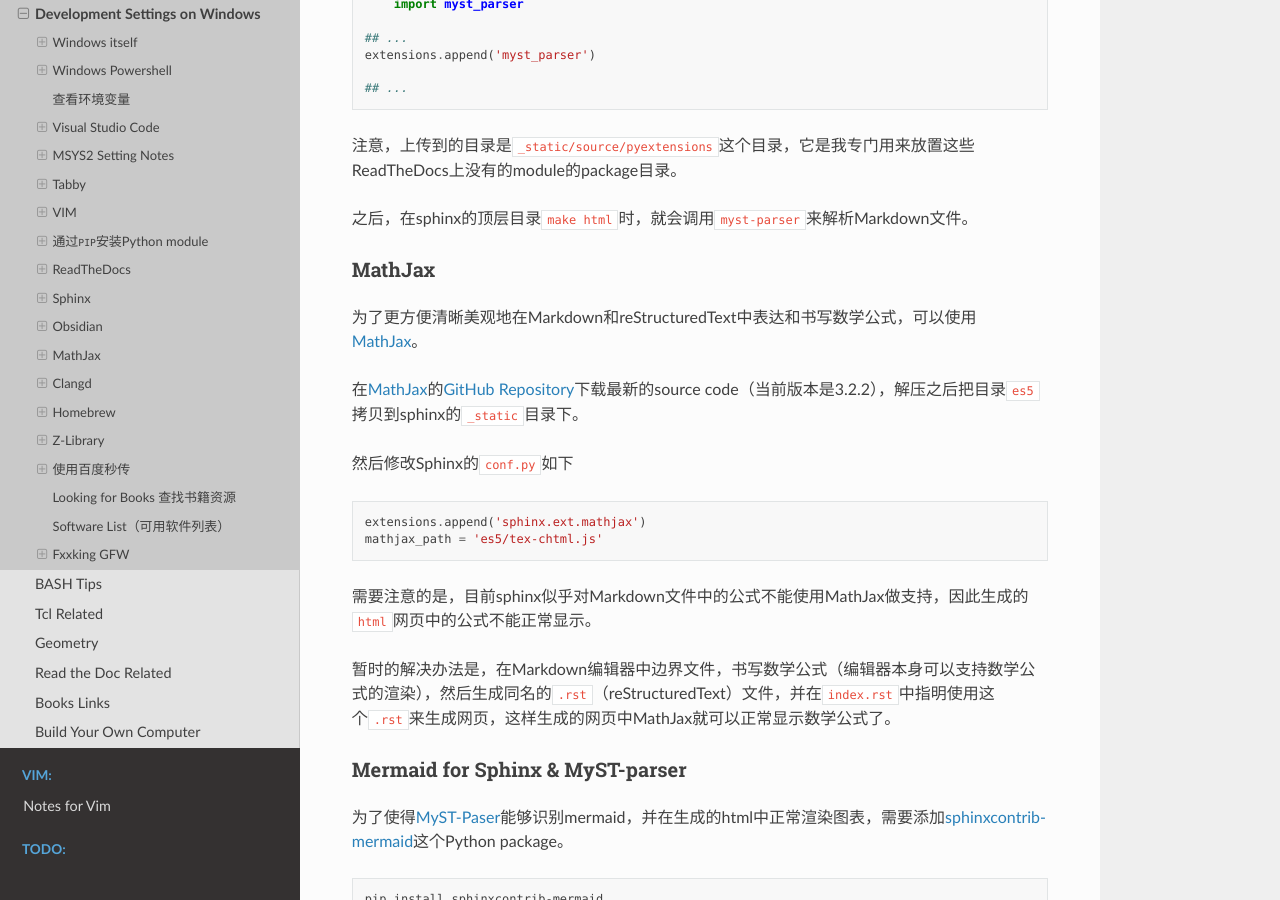
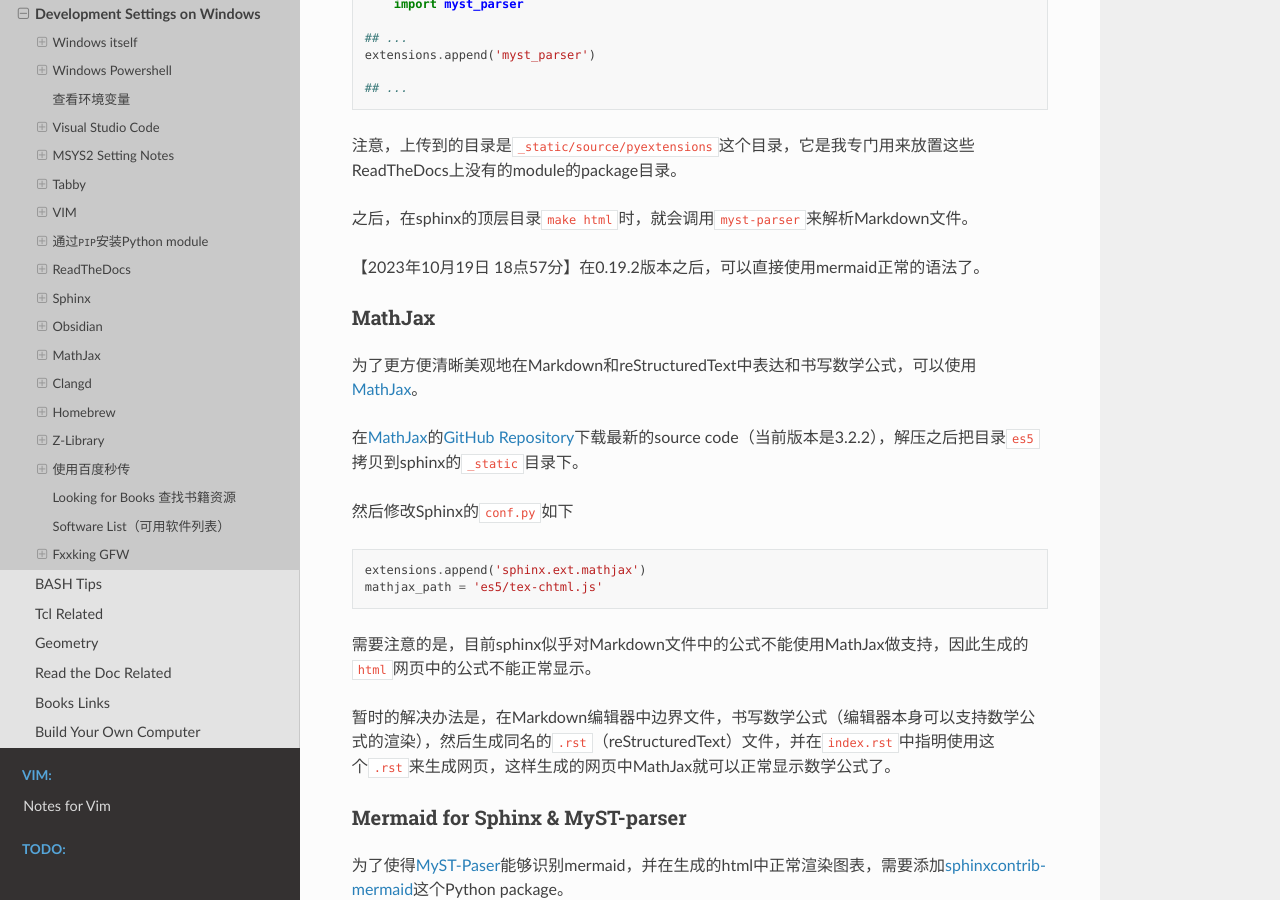
Before and after one commit to Pyrad/pyradnotes, a Sphinx documentation site: the page built from source/Notes/WinDevEnvSetup.md, in a window 1280 px wide and 900 px high, scrolled down 29976 px. Built offline with Sphinx 7.4.7 and the Read the Docs theme 2.0.0, drawn with Linux system fonts in a browser that asks for light colours.

Commit message:
Note Use mermaid after version 0.19.2

```diff
--- a/source/Notes/WinDevEnvSetup.md
+++ b/source/Notes/WinDevEnvSetup.md
@@ -1634,6 +1634,8 @@ extensions.append('myst_parser')
 
 之后，在sphinx的顶层目录`make html`时，就会调用`myst-parser`来解析Markdown文件。
 
+【2023年10月19日 18点57分】在0.19.2版本之后，可以直接使用mermaid正常的语法了。
+
 
 
 ### MathJax
```
